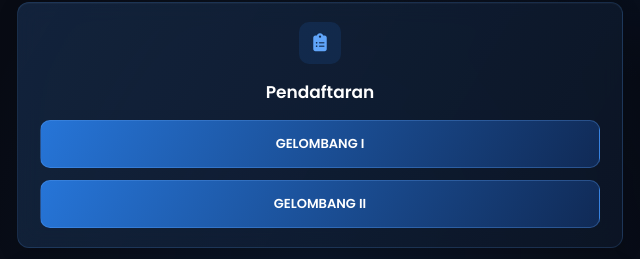
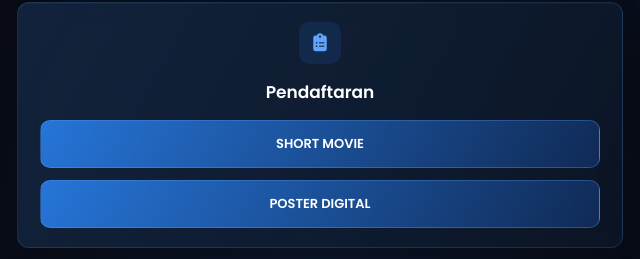
Before and after one commit to startion-batch-2/Startion, a plain HTML site: page index.html in a window 1280 px wide. Shown: the part 525-784 px from the top of the page, 320-960 px from the left. Drawn offline with Linux system fonts and the light colour scheme.

Commit message:
Update index.html

```diff
--- a/index.html
+++ b/index.html
@@ -74,12 +74,12 @@
 
                 <div class="pendaftaran-buttons">
 
-                    <a href="LINK_PENDAFTARAN_GELOMBANG_1" class="btn-gelombang">
-                        GELOMBANG I
+                    <a href="https://forms.gle/2LJs9z5Ngdgu15Ey8" class="btn-gelombang">
+                        SHORT MOVIE
                     </a>
 
-                    <a href="LINK_PENDAFTARAN_GELOMBANG_2" class="btn-gelombang">
-                        GELOMBANG II
+                    <a href="https://forms.gle/FfC2DqWr3tjQf5pH6" class="btn-gelombang">
+                        POSTER DIGITAL
                     </a>
 
                 </div>
```
